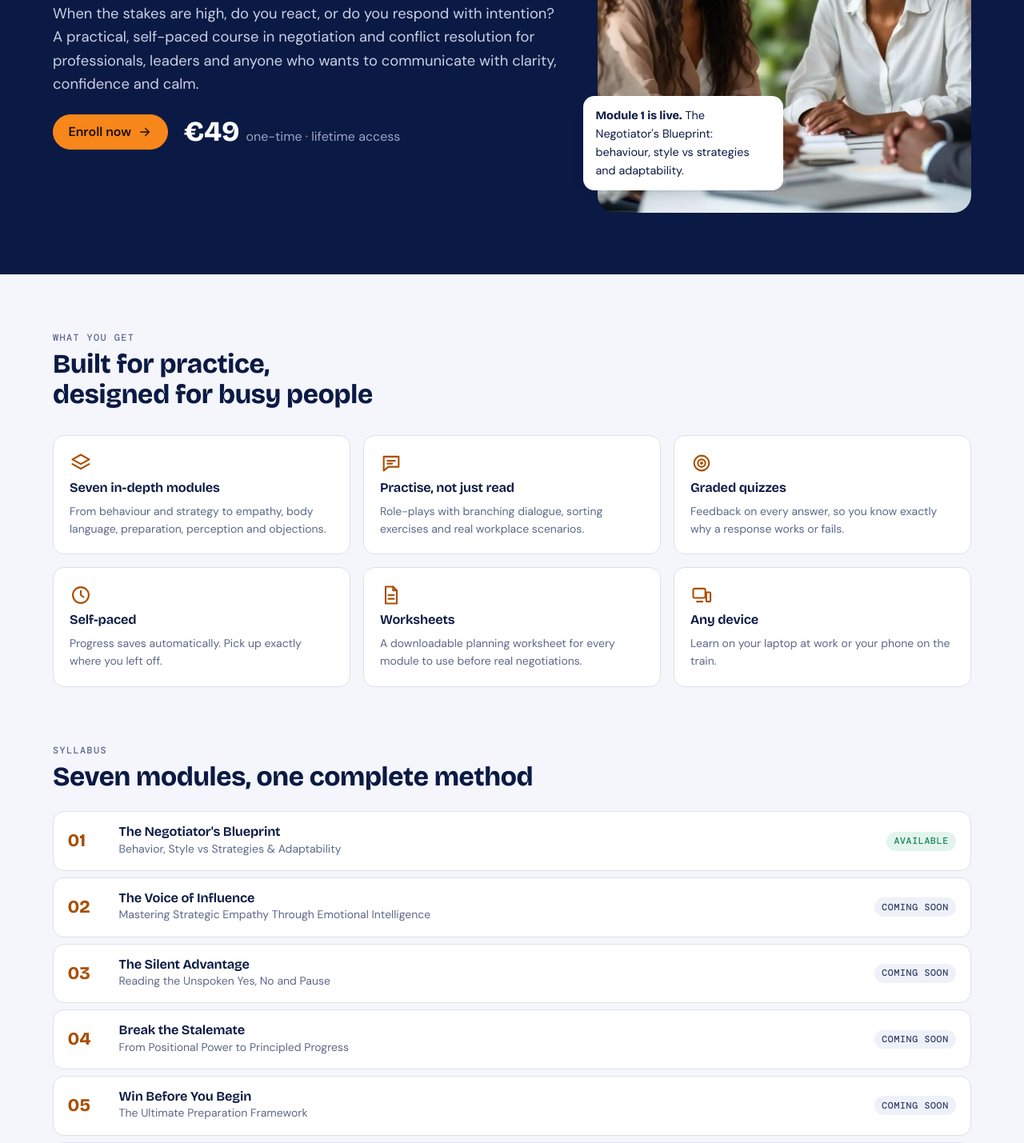
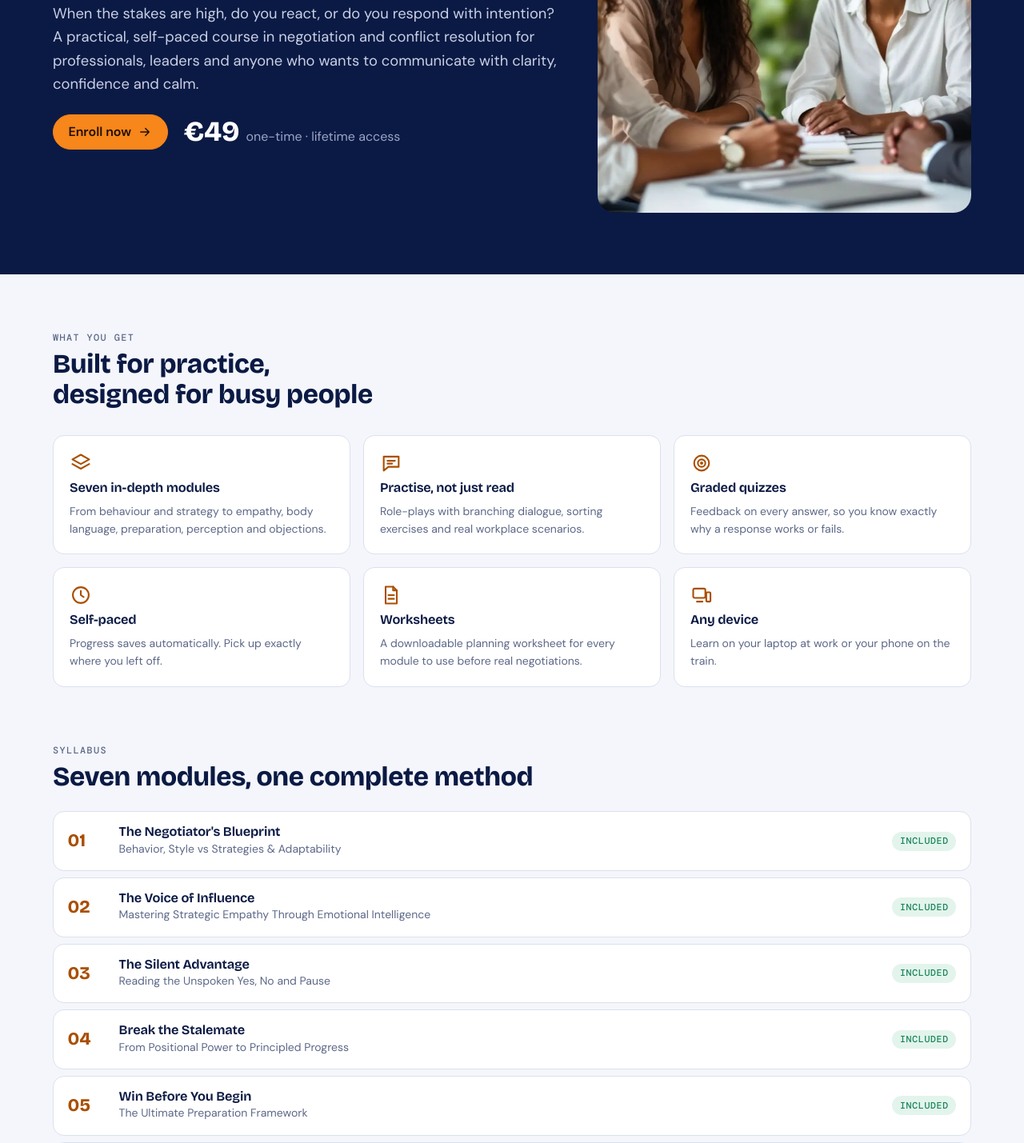
Before and after one commit to raadkirmanihit-cell/hit-academy, a React (Vite) app: page / in a window 1280 px wide. Shown: the part 460-1889 px from the top of the page at 80% size. Built offline with nearby package versions, Linux system fonts and the light colour scheme; no server answers.

Commit message:
Landing page: remove 'Module 1 is live' note, show all 7 modules as included
Co-Authored-By: Claude Opus 5.5 <noreply@anthropic.com>
Claude-Session: https://claude.ai/code/session_01RecvMBrkpDH6PbAb622iGj

```diff
--- a/src/ui/Landing.jsx
+++ b/src/ui/Landing.jsx
@@ -11,7 +11,7 @@ const features = [
 ]
 
 export default function Landing() {
-  const { course, user, paid, go } = useApp()
+  const { course, modules, user, paid, go } = useApp()
   const cta = () => (user ? go(paid ? 'dashboard' : 'checkout') : go('signup'))
   const price = new Intl.NumberFormat('en-IE', { style: 'currency', currency: course.product.currency, maximumFractionDigits: 0 }).format(course.product.price)
 
@@ -30,7 +30,6 @@ export default function Landing() {
           </div>
           <div className="hero-art">
             <img src="img/m1/cover.webp" alt="Colleagues in a relaxed discussion around a table" />
-            <div className="hero-chip"><b>Module 1 is live.</b> The Negotiator's Blueprint: behaviour, style vs strategies and adaptability.</div>
           </div>
         </div>
       </section>
@@ -67,7 +66,7 @@ export default function Landing() {
               <li key={m.id}>
                 <span className="num">{String(m.number).padStart(2, '0')}</span>
                 <div><h4>{m.title}</h4><p className="muted small">{m.subtitle}</p></div>
-                <span className={'pill' + (m.number === 1 ? ' good' : '')}>{m.number === 1 ? 'Available' : 'Coming soon'}</span>
+                <span className={'pill' + (modules[m.id] ? ' good' : '')}>{modules[m.id] ? 'Included' : 'Coming soon'}</span>
               </li>
             ))}
           </ol>
```
